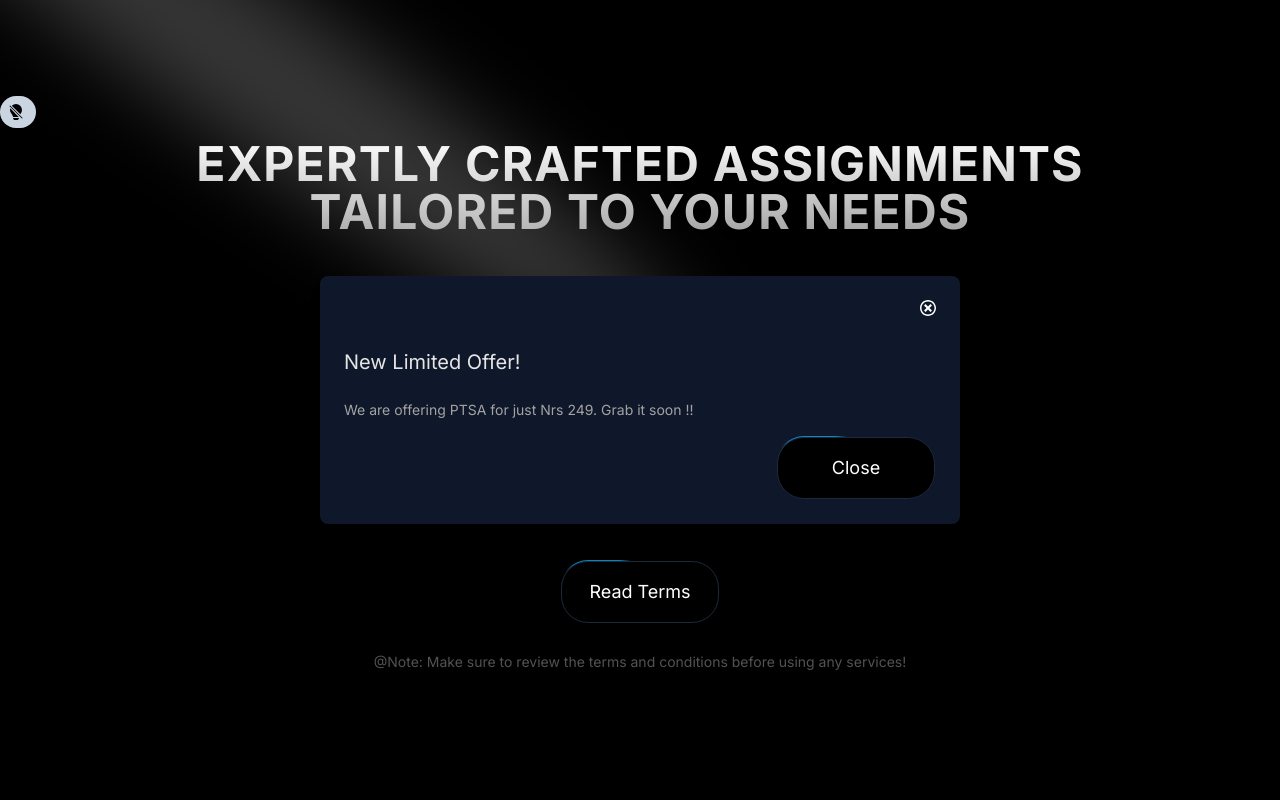
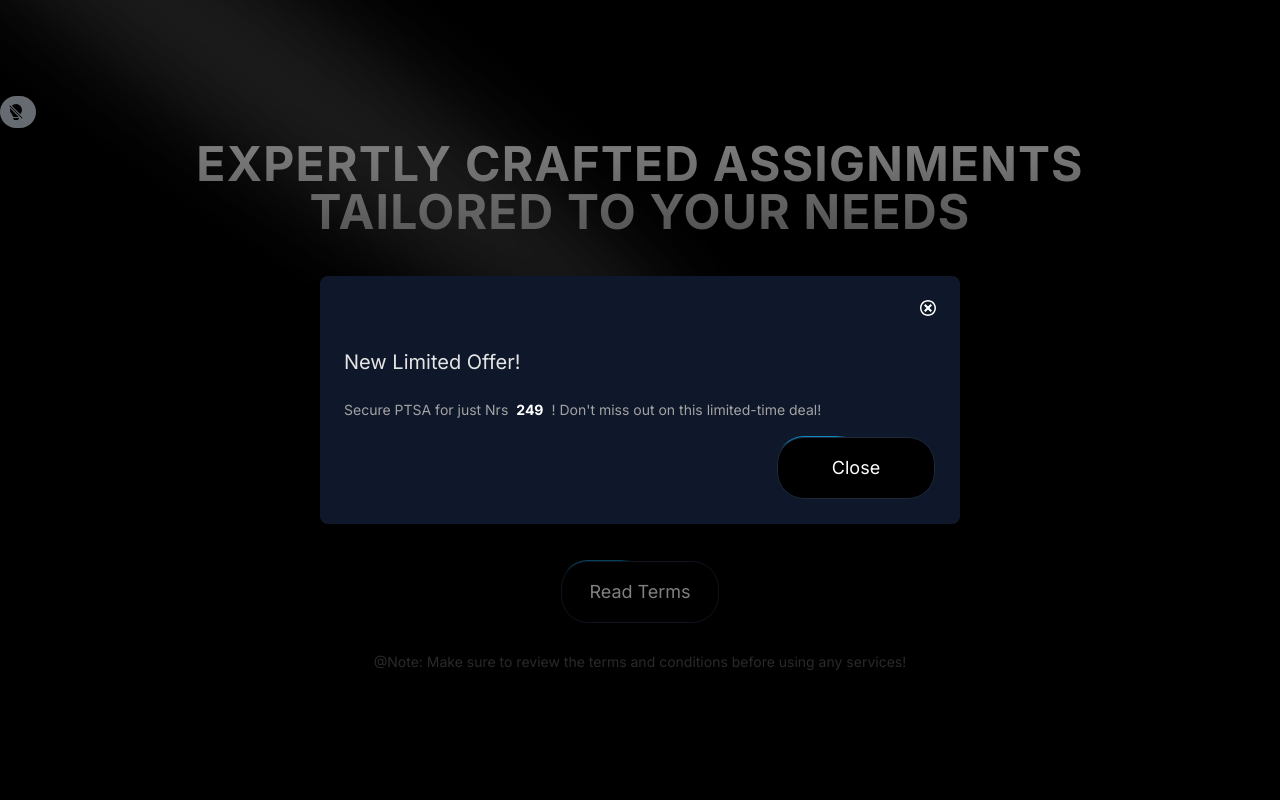
Before and after one commit to sauravpandey538/collegeworkspro, a Next.js app: page / in a window 1280 px wide. Shown: the top 800 px of the page. Built offline with nearby package versions, Linux system fonts and the light colour scheme.

Commit message:
alert animation fixed

```diff
--- a/next.config.mjs
+++ b/next.config.mjs
@@ -1,4 +1,6 @@
 /** @type {import('next').NextConfig} */
-const nextConfig = {};
+const nextConfig = {
+
+};
 
 export default nextConfig;
--- a/src/components/ui/offer.tsx
+++ b/src/components/ui/offer.tsx
@@ -5,6 +5,7 @@ import { MyAnimatedBtn } from "@/utils/myBtn";
 import { DescriptionTitle } from "@/utils/descriptionTitle";
 import { Description } from "@/utils/description";
 import Cookies from "js-cookie";
+import { motion, AnimatePresence } from "framer-motion";
 
 function Offer() {
     const [showAlert, setShowAlert] = useState(false);
@@ -17,15 +18,29 @@ function Offer() {
         }
     }, []);
     return (
-        <>
+        <AnimatePresence mode="wait">
             {showAlert && (
-                <div className="fixed flex flex-col gap-4 top-1/2 left-1/2 transform -translate-x-1/2 -translate-y-1/2 bg-slate-900 text-white z-50 p-6 rounded-lg shadow-lg max-w-screen-sm w-full">
+
+                <motion.div
+                    initial={{ opacity: 0 }}
+                    animate={{ opacity: 1 }}
+                    exit={{ opacity: 0 }}
+
+                    className="fixed inset-0 flex justify-center items-center backdrop-brightness-50 z-50">
+
+                    <motion.div
+                        key={'secondary'}
+                        initial={{ scale: 0.8, opacity: 0 }}
+                        animate={{ scale: 1, opacity: 1 }}
+                        exit={{ scale: 0.7, opacity: 0 }}
+                        className="fixed flex flex-col gap-4  bg-slate-900 text-white  p-6 rounded-lg shadow-lg mx-2 max-w-screen-sm w-full "
+                    >
                         <div
                             onClick={() => setShowAlert(false)}
                             className="flex flex-row-reverse"><ImCancelCircle /></div>
                         <DescriptionTitle>New Limited Offer!</DescriptionTitle>
 
-                    <Description>We are offering PTSA for just Nrs 249. Grab it soon !!</Description>
+                        <Description>Secure PTSA for just Nrs<span className=" px-2 font-bold text-white">249</span>! Don't miss out on this limited-time deal!</Description>
                         <div className="flex justify-end items-center">
                             <MyAnimatedBtn
                                 onClick={() => setShowAlert(false)}
@@ -36,10 +51,12 @@ function Offer() {
                             </MyAnimatedBtn>
                         </div>
 
-                </div>
-            )}
+                    </motion.div>
+                </motion.div>
+            )
+            }
 
-        </>
+        </AnimatePresence>
     );
 }
 
```
Lines whose indentation alone changed are shown as unchanged.
